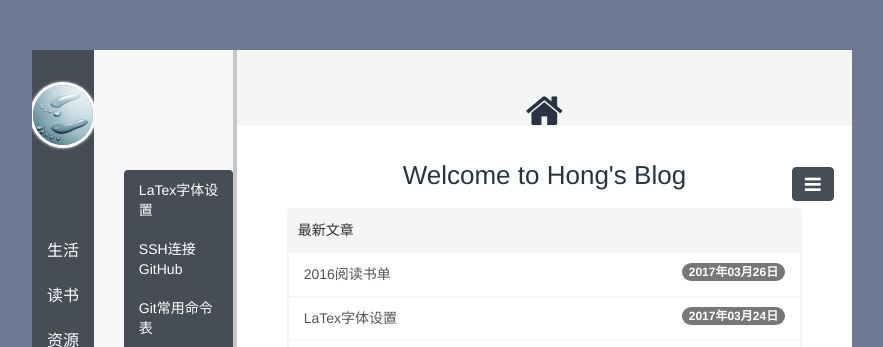
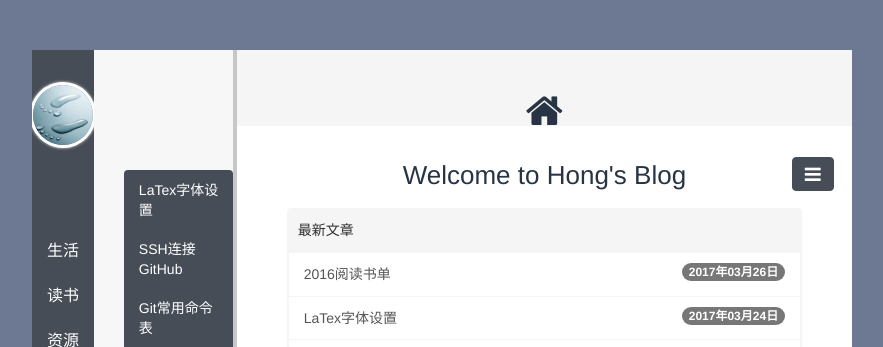
Before and after one commit to polyHong/polyHong.github.io, a Jekyll site: the page built from index.html, in a window 1280 px wide. Shown: the top 347 px of the page, without its empty margins (198-1081 px from the left). Built offline with Jekyll 4.4.1, drawn with Linux system fonts in a browser that asks for light colours; Markdown is read by kramdown in place of the engine named in the settings; the list of posts is cut into pages by our own code; comment, search, counter and statistics services are not loaded.

Commit message:
udpate nav button

```diff
--- a/_includes/footer.html
+++ b/_includes/footer.html
@@ -1,9 +1,9 @@
-<div style="position:fixed;right:19.4%;top:209px;">
+<div style="position:fixed;right:19.4%;top:199px;">
   <button id="content_btn" class="btn btn-primary" style="width:43px; height:34px;">
     <i class="fa fa-lg fa-plus"></i>
   </button>
 </div>
-<div style="position:fixed;right:19.4%;top:167px;">
+<div style="position:fixed;right:19.4%;top:157px;">
   <button id="nav_btn" class="btn btn-primary">
     <i class="fa fa-lg fa-navicon"></i>
   </button>
```
